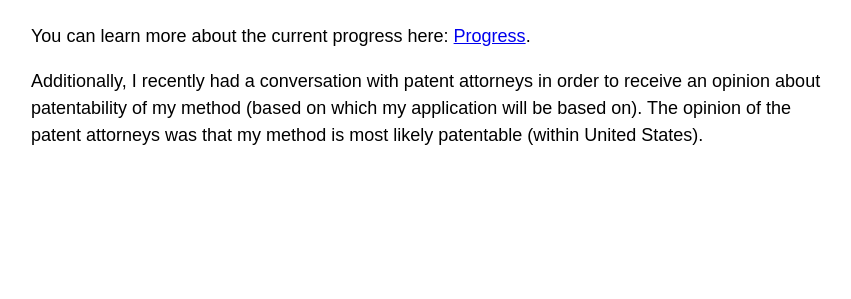
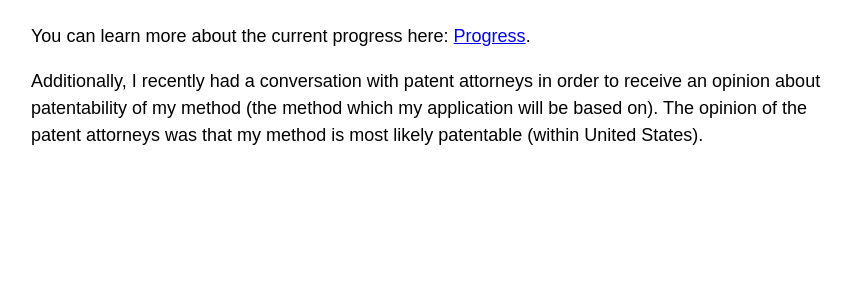
Before and after one commit to damc/Acoder-Server, a Flask app: page /ycombinator in a window 1280 px wide. Shown: the part 241-540 px from the top of the page, without its empty margins (209-1060 px from the left). Run offline with Flask 2, Linux system fonts and the light colour scheme.

Commit message:
30 Correct grammar

```diff
--- a/server/templates/ycombinator.html
+++ b/server/templates/ycombinator.html
@@ -12,6 +12,6 @@
         You can learn more about the current progress here: <a href="/progress">Progress</a>.
     </p>
     <p>
-        Additionally, I recently had a conversation with patent attorneys in order to receive an opinion about patentability of my method (based on which my application will be based on). The opinion of the patent attorneys was that my method is most likely patentable (within United States).
+        Additionally, I recently had a conversation with patent attorneys in order to receive an opinion about patentability of my method (the method which my application will be based on). The opinion of the patent attorneys was that my method is most likely patentable (within United States).
     </p>
 {% endblock %}
```
